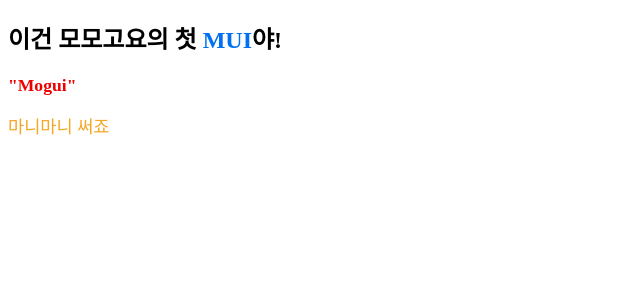
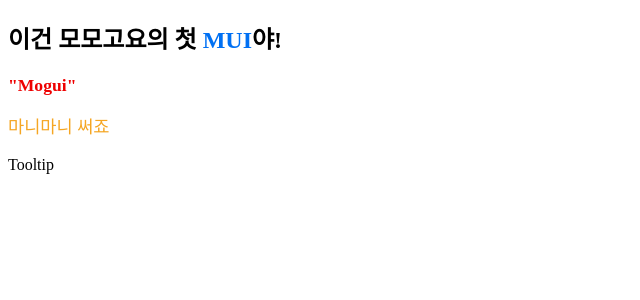
Before and after one commit to momogoyo/mogui, a Next.js app: page / in a window 1280 px wide. Shown: the top 300 px of the page, without its empty margins (0-640 px from the left). Built offline with nearby package versions, Linux system fonts and the light colour scheme.

Commit message:
✨ tooltip hover

```diff
--- a/components/Tooltip/Tooltip.tsx
+++ b/components/Tooltip/Tooltip.tsx
@@ -77,7 +77,6 @@ const Tooltip = ({
 }: React.PropsWithChildren<TooltipProps> & typeof defaultProps) => {
   const ref = useRef<HTMLDivElement>(null)
   const [visible, setVisible] = useState<boolean>(initialVisible)
-
   const contentProps = {
     type,
     visible,
@@ -88,11 +87,19 @@ const Tooltip = ({
     className: portalClassName
   }
 
+  const changeVisible = (nextState: boolean) => {
+    setVisible(nextState)
+    console.log(nextState)
+  }
+
+  const onMouseHandler = (next: boolean) => trigger === 'hover' && changeVisible(next)
+
   return (
     <div
       ref={ref}
       {...props}
       className='tooltip'
+      onMouseEnter={() => onMouseHandler(true)}
     >
       {children}
       <TooltipContent {...contentProps}>{text}</TooltipContent>
--- a/components/index.ts
+++ b/components/index.ts
@@ -1 +1,2 @@
 export { default as Text } from './Text'
+export { default as Tooltip } from './Tooltip'
--- a/pages/index.tsx
+++ b/pages/index.tsx
@@ -1,6 +1,6 @@
 import Head from 'next/head'
 // import { Page, Display, Text } from '@mogui/core'
-import { Text } from '@/components'
+import { Text, Tooltip } from '@/components'
 
 export default function Home() {
   return (
@@ -17,6 +17,7 @@ export default function Home() {
           </Text>
           <Text b type="error" font="1.4">"Mogui"</Text>
           <Text p type="warning" font="1.1">마니마니 써죠</Text>
+          <Tooltip trigger={'hover'}>Tooltip</Tooltip>
         </div>
       </div>
     </>
```
